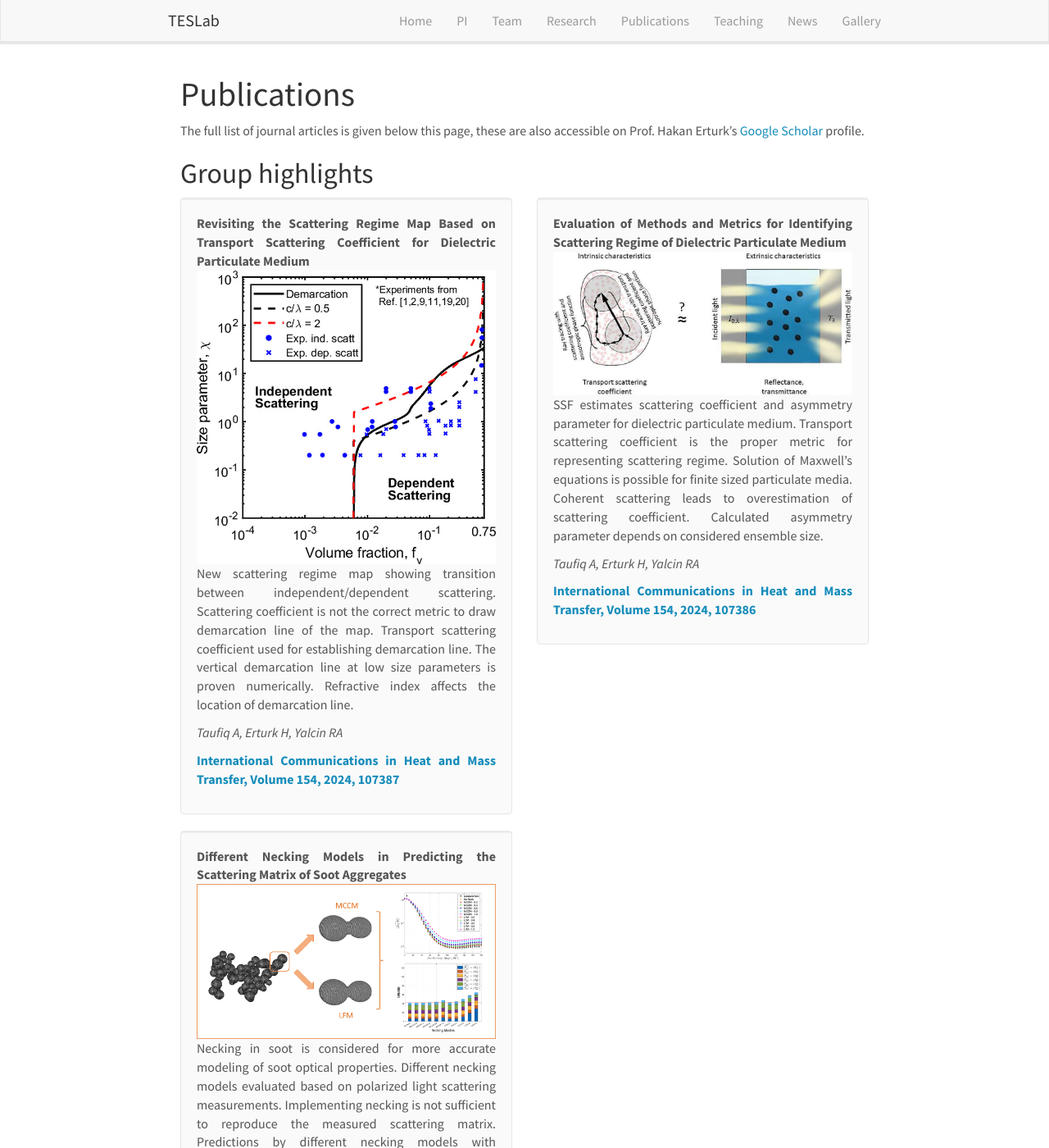
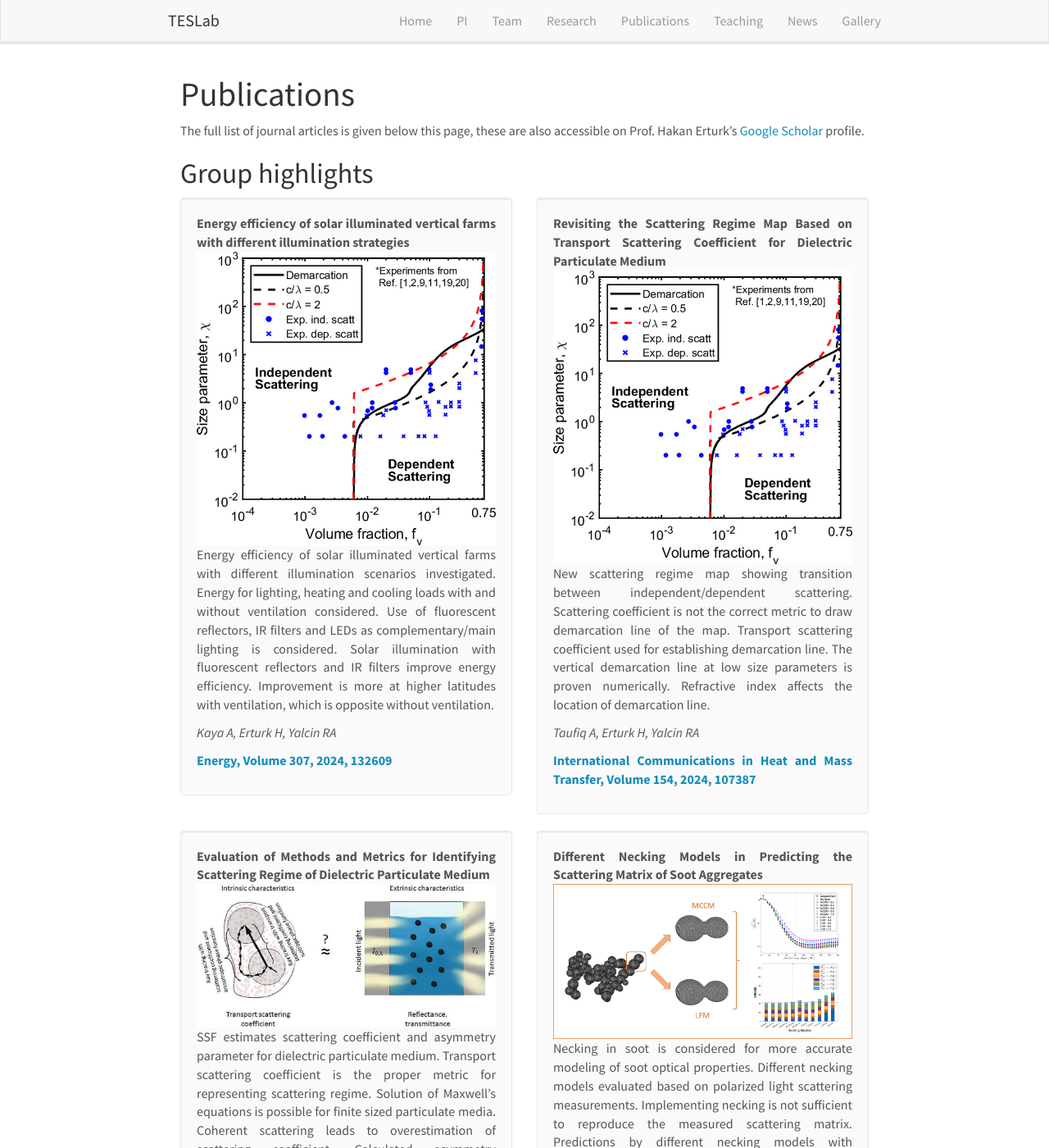
Before and after one commit to buteslab/buteslab.github.io, a Jekyll site: the page built from _pages/publications.md, in a window 1280 px wide and 1400 px high. Shown: the whole window at 82% size. Built offline with Jekyll 4.4.1, drawn with Linux system fonts in a browser that asks for light colours; nearby versions of some CDN libraries; some of the changed text lies outside the part shown.

Commit message:
Update publist.yml

```diff
--- a/_data/publist.yml
+++ b/_data/publist.yml
@@ -1,3 +1,12 @@
+- title: "Energy efficiency of solar illuminated vertical farms with different illumination strategies"
+  authors: Kaya A, Erturk H, Yalcin RA
+  image: icheatmasstransfer_154_pub2_2024.jpg
+  link:
+    url: https://doi.org/10.1016/j.energy.2024.132609
+    display: Energy, Volume 307, 2024, 132609
+  description: Energy efficiency of solar illuminated vertical farms with different illumination scenarios investigated. Energy for lighting, heating and cooling loads with and without ventilation considered. Use of fluorescent reflectors, IR filters and LEDs as complementary/main lighting is considered. Solar illumination with fluorescent reflectors and IR filters improve energy efficiency. Improvement is more at higher latitudes with ventilation, which is opposite without ventilation.
+  highlight: 1
+
 - title: "Revisiting the Scattering Regime Map Based on Transport Scattering Coefficient for Dielectric Particulate Medium"
   authors: Taufiq A, Erturk H, Yalcin RA
   image: icheatmasstransfer_154_pub2_2024.jpg
```
